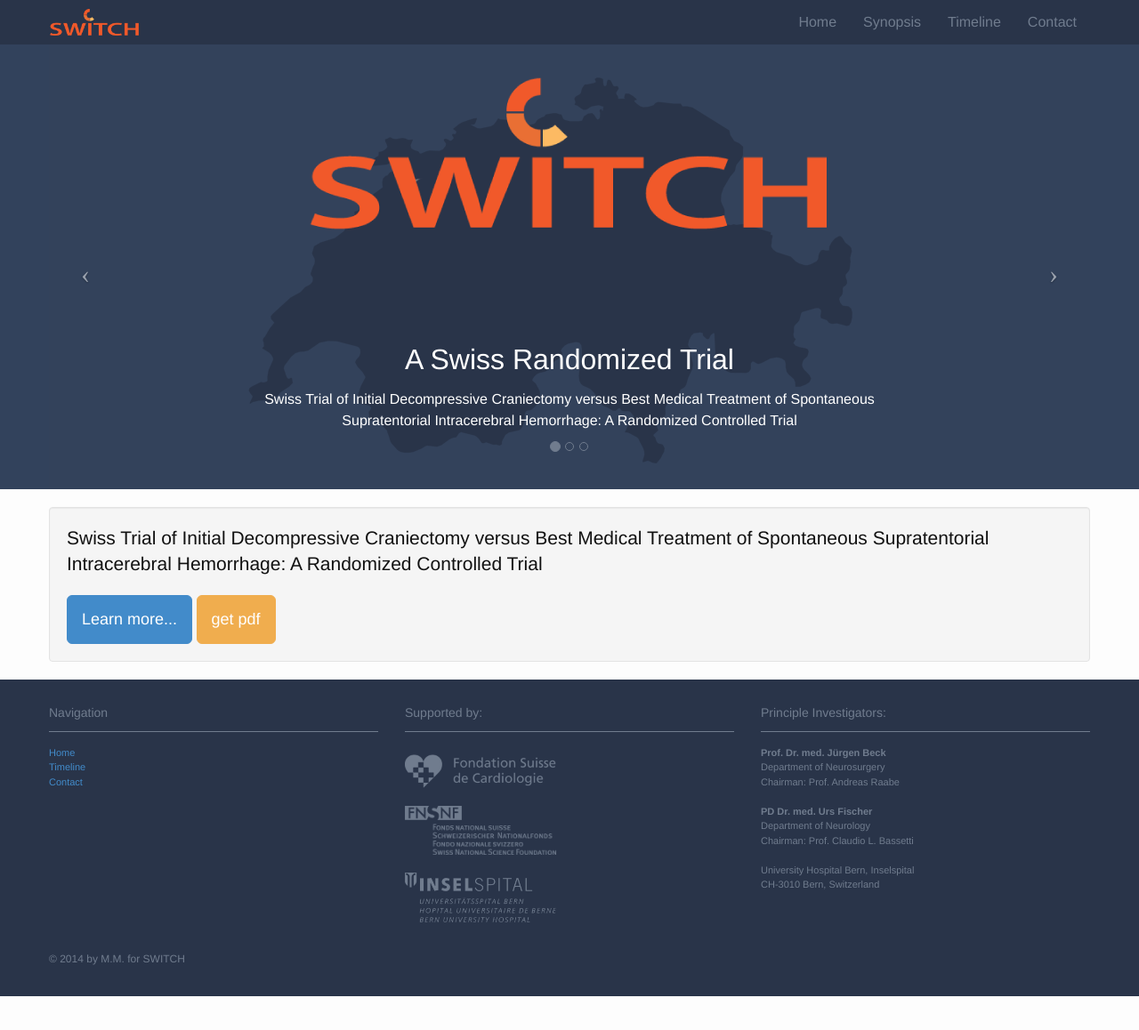
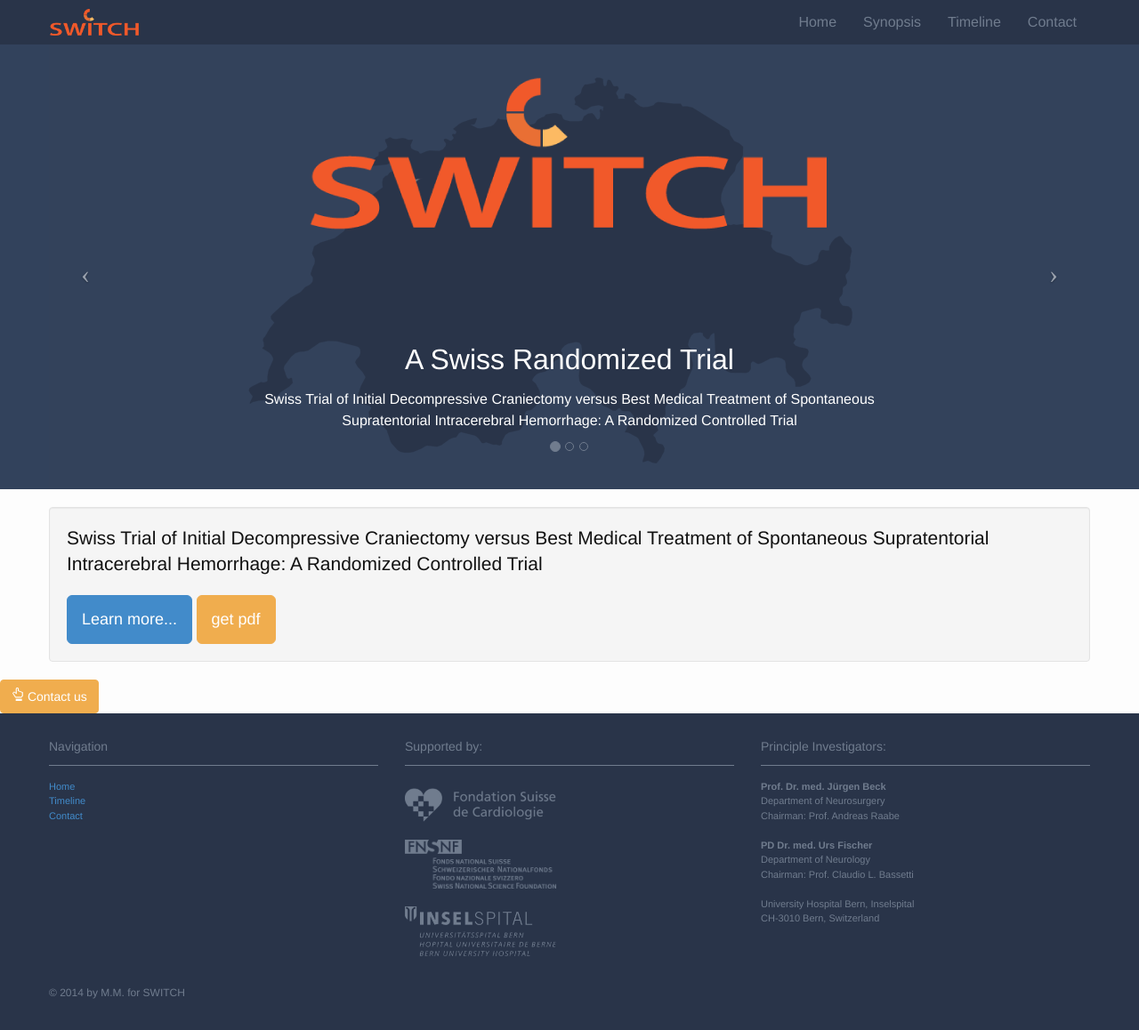
Before and after one commit to bressanj/switch, a Jekyll site: the page built from index.html, in a window 1280 px wide and 1158 px high. Shown: the whole window at 89% size. Built offline with Jekyll 4.4.1, drawn with Linux system fonts in a browser that asks for light colours; nearby versions of some CDN libraries; Markdown is read by kramdown in place of the engine named in the settings.

Commit message:
Added basic modal

```diff
--- /dev/null
+++ b/_includes/contact_modal.html
@@ -0,0 +1,45 @@
+<div class="modal fade" id="myModal">
+	<div class="modal-dialog">
+		<div class="modal-content">
+			<div class="modal-header">
+				<button class="close" data-dismiss="modal">&times;</button>
+
+				<h4 class="modal-title">Contact us:</h4>
+			</div><!-- end modal-header -->
+			<div class="modal-body">
+				<h4>Text</h4>
+
+				<p>Lorem ipsum dolor sit amet, consectetur adipisicing elit. Eaque unde voluptatem consectetur totam, architecto omnis. Perspiciatis animi eius dolore nam.</p>
+
+				<hr>
+
+				<form action="" class="form-horizontal">
+					<div class="form-group">
+						<label for="inputName" class="col-lg-2 control-label">Name</label>
+						<div class="col-lg-10">
+							<input type="text" class="form-control" id="inputName" placeholder="name">
+						</div>
+					</div>
+
+					<div class="form-group">
+						<label for="inputEmail" class="col-lg-2 control-label">Email</label>
+						<div class="col-lg-10">
+							<input type="email" class="form-control" id="inputEmail" placeholder="email">
+						</div>
+					</div>
+
+					<div class="form-group">
+						<label for="inputMessage" class="col-lg-2 control-label">Message</label>
+						<div class="col-lg-10">
+							<textarea id="inputMessage" rows="3" class="form-control" placeholder="Message"></textarea>
+							<button class="btn btn-success pull-right" type="submit">Send</button>
+						</div>
+					</div>
+				</form>
+			</div><!-- end modal-body -->
+			<div class="modal-footer">
+				<button class="btn btn-default" data-dismiss="modal" type="button">Close</button>
+			</div>
+		</div><!-- end modal-content -->
+	</div><!-- and modal-dialog -->
+</div><!-- end myModal -->
--- a/_includes/navbar.html
+++ b/_includes/navbar.html
@@ -20,7 +20,7 @@
 					<a href="#">Timeline</a>
 				</li>
 				<li>
-					<a href="#">Contact</a>
+					<a href="#" data-toggle="modal" data-target="#myModal">Contact</a>
 				</li>
 
 			</ul><!-- end nav -->
--- a/index.html
+++ b/index.html
@@ -2,6 +2,7 @@
 layout: default
 ---
 {% include carousel.html %}
+
 <div class="container">
 	<div class="row" id="bigCallout">
 		<div class="col-12">
@@ -16,3 +17,7 @@
 		</div><!-- end col-12 -->
 	</div><!-- end bigCallout -->
 </div>
+
+<a href="#myModal" role="button" class="btn btn-warning" data-toggle="modal"><span class="glyphicon glyphicon-hand-up"></span> Contact us</a>
+
+{% include contact_modal.html %}
```
